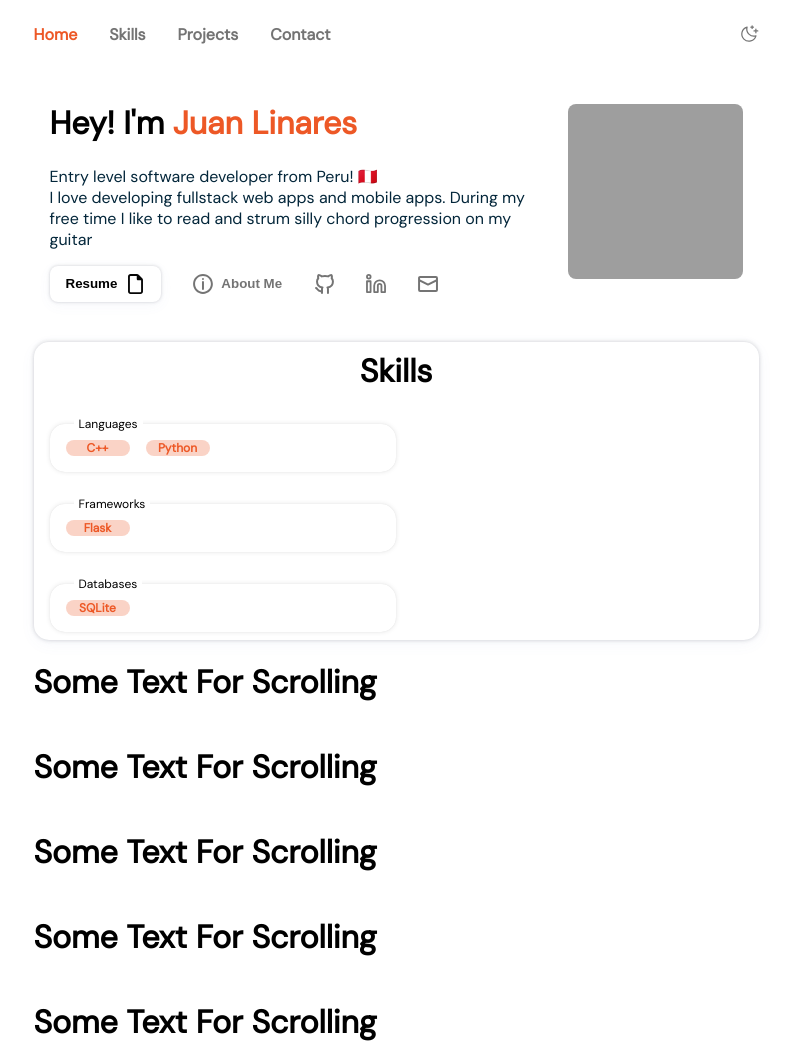
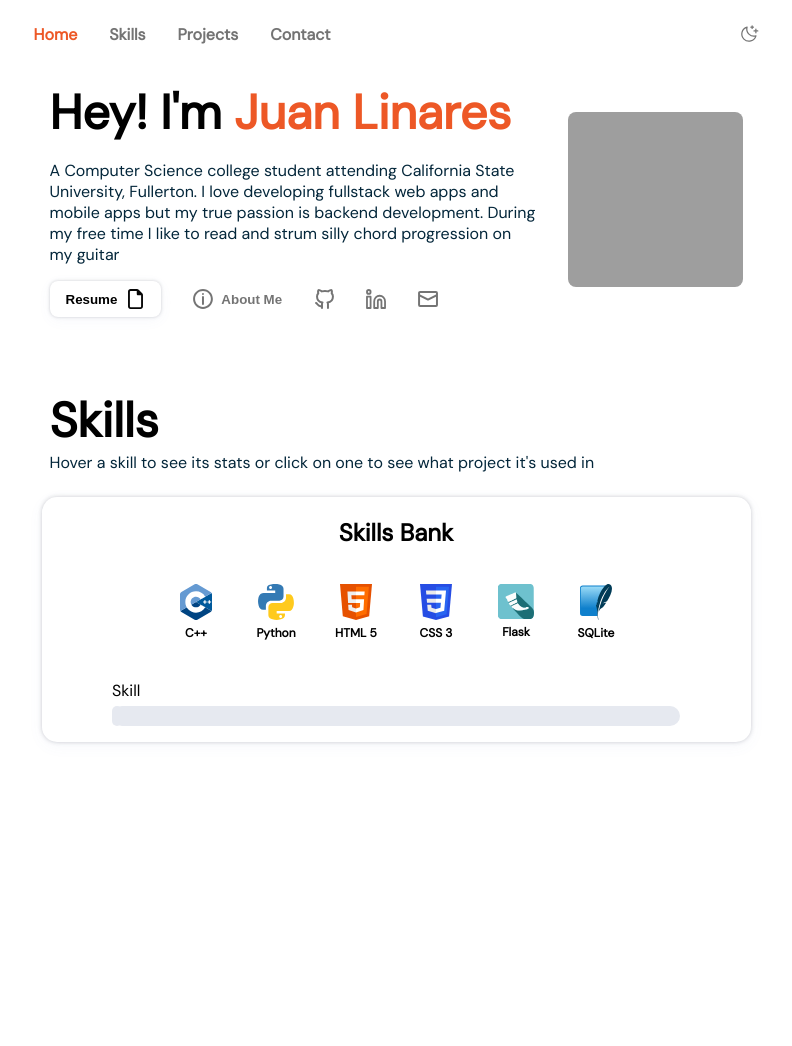
Before and after one commit to jlinares12/Portfolio-Website, a plain HTML site: page index.html in a window 1280 px wide. Shown: the top 1046 px of the page, without its empty margins (244-1036 px from the left). Drawn offline with Linux system fonts and the light colour scheme; grey boxes are pictures that could not be loaded.

Commit message:
Created the skills bank and the hover animation for the skill bar, I included the directory with all the skill logos.

```diff
--- a/index.css
+++ b/index.css
@@ -4,11 +4,12 @@
     --svg-height: 20px; /* Standard height for all SVGs */
     --svg-skills-width: 36px;
     --svg-skills-height: 36px;
+    --skills-pill-width: 50px;
+    --skills-pill-height: 50px;
     --hue-color: 15;
 
     /*------------------ Text Colors ------------------*/
     --accent-color: hsl(var(--hue-color), 85%, 54%);
-    --skills-pill-color: hsl(var(--hue-color), 85%, 88%);
     --filter-accent-color: invert(45%) sepia(94%) saturate(2725%) hue-rotate(346deg) brightness(96%) contrast(94%);
     --filter-primary-color: brightness(0) saturate(100%) invert(0%) sepia(97%) saturate(7482%) hue-rotate(36deg) brightness(97%) contrast(95%);
     --filter-secondary-color: brightness(0) saturate(100%) invert(48%) sepia(0%) saturate(0%) hue-rotate(172deg) brightness(92%) contrast(77%);;
@@ -17,12 +18,14 @@
     --third-color: #747474;
     --email-body-color: red;
     --bk-color: #FFFF;
+    --muted-bk-color: rgba(230, 233, 240);
     --header-color:hsla(0, 0%, 100%, 0.5);
 }
 
 body.dark {
     --bk-hue: 202;
-    --bk-color: hsl(202, 90%, 12%);
+    --bk-color: rgb(3, 38, 58);
+    --muted-bk-color: rgba(0, 20, 31, 0.25);
     --header-color:hsl(var(--bk-hue), 90%, 12%, 0.5);
     --primary-color: hsl(0, 0%, 100%);
     --secondary-color: #84cbdf;
@@ -140,12 +143,14 @@ header {
 
 h1 {
     position: relative;
+    font-size: 3rem;
+    margin: 0;
     color: var(--primary-color);
 }
 
 h1 .anchor {
     position: absolute;
-    top: -125px;
+    top: -85px;
 }
 
 .h1-accent {
@@ -316,91 +321,95 @@ p {
 }
 
 .card {
-    margin-top: 2rem;
     border-radius: 15px;
+    background-color: var(--bk-color);
     box-shadow: rgba(67, 71, 85, 0.27) 0px 0px 0.25em, rgba(90, 125, 188, 0.05) 0px 0.25em 1em;
 }
 
-.skills.card {
-    display: flex;
-    flex-direction: column;
-    gap: 2rem;
+.title {
+    text-align: start;
+    margin: 4rem 1rem 1rem;
 }
 
-.skills-title {
-    text-align: center;
+.title p {
     margin: 0;
-    padding:0.5rem 1rem 0 1rem;
 }
 
-.skills-logos {
-    display: flex;
-    flex-direction: row;
-    align-items: center;
-    justify-content: center;
-    gap: 2rem;
+.skills-inner-title {
+    text-align: center;
+    color: var(--primary-color);
 }
 
 .skills-logo {
     max-width: var(--svg-skills-width);
     max-height: var(--svg-skills-height);
-    object-fit: contain;
-}
-
-.skills.card-content {
-    display: flex;
-    flex-direction: row;
-    padding:0 1rem 0.5rem 1rem;
+    object-fit: fill;
 }
 
 .skills-container {
-    display: flex;
-    flex-direction: column;
-    width: 50%;
     gap: 2rem;
+    margin: 0.5rem;
+    padding: 0;
 }
 
-.skill-row {
-    position: relative;
+.skills-container-wrapper {
     display: flex;
-    flex-direction: row;
-    padding: 1rem 0;
-    box-shadow:
-        0 0 5px 0 hsl(from var(--primary-color) h s l / 10%),
-        0 0 1px 0 hsl(from var(--primary-color) h s l / 10%);
-    border-radius: 15px;
-}
-
-.skill-row > label {
-    position: absolute;
-    top: -0.5rem;
-    z-index: 1;
-    left: 2em;
-    font-size: 12px;
-    background-color: var(--bk-color);
-    color: var(--primary-color);
-    padding: 0 5px;
+    flex-wrap: wrap;
+    justify-content: center;
+    padding: 1rem;
+    gap: 2rem;
 }
 
 .skills-logo-pill {
     justify-content: center;
     align-items: center;
     text-align: center;
-    width: 4rem;
-    background-color: var(--skills-pill-color);
+    width: 3rem;
+    height: 4rem;
     border-radius: 50px;
-    margin-left: 1rem;
 }
 
 .skills-logo-pill p {
     font-weight: bold;
     font-size: 12px;
     margin: 0;
-    color: var(--accent-color);
+    color: var(--primary-color);
 }
 
-.stats {
-    width: 50%;
+.stats-container {
+    max-width: 600px;
+    margin: 0 auto;
+}
+
+.skill-item {
+    padding: 1rem;
+}
+
+.skill-header {
+    display: flex;
+    justify-content: space-between;
+    margin-bottom: 5px;
+    color: var(--primary-color);
+}
+
+.container {
+    height: 20px;
+    background-color: var(--muted-bk-color);
+    border-radius: 10px;
+    width: 100%;
+}
+
+.stat {
+    text-align: right;
+    padding-right: 10px;
+    color: white;
+    font-weight: bold;
+    font-size: 12px;
+    line-height: 20px;
+    border-radius: 10px;
+    width: 0%;
+    background-color: var(--muted-bk-color);
+    transition: width 0.5s ease-in-out;
 }
 
 @media (max-width:610px) {
--- a/index.html
+++ b/index.html
@@ -41,11 +41,11 @@
         </a>
     </div>
     <main>
-        <div class="home">
+        <hero class="home">
             <div class="home-content">
                 <h1><span id="home" class="anchor"></span>Hey! I'm <span class="h1-accent">Juan Linares</span></h1>
-                <p>Entry level software developer from Peru! 🇵🇪<br>
-                I love developing fullstack web apps and mobile apps.
+                <p>A Computer Science college student attending California State University, Fullerton.
+                I love developing fullstack web apps and mobile apps but my true passion is backend development.
                 During my free time I like to read and strum silly chord progression on my guitar</p>
                 <div class="socials">
                     <a href="files/Resume.pdf" target="_blank">
@@ -74,7 +74,8 @@
             <div class="selfie-container">
                 <img class="selfie" src="imgs/selfie.jpeg">
             </div>
-        </div>
+        </hero>
+
         <div id="myModal" class="modal">
 
             <!-- Modal content -->
@@ -93,63 +94,88 @@
             </div>
         </div>
 
-        <div class="skills card">
-            <h1 class="skills-title"><span id="skills" class="anchor"></span>Skills</h1>
-            <div class="skills card-content">
-                <div class="skills-container">
-                    <div class="skill-row languages">
-                        <label>Languages</label>
+        <div class="skills title">
+            <h1><span id="skills" class="anchor"></span>Skills</h1>
+            <p>Hover a skill to see its stats or click on one to see what project it's used in</p>
+        </div>
+
+        <div class="skills-container card">
+            <h2 class="skills-inner-title">Skills Bank</h2>
+            <div class="skills-container-wrapper">
                 <div class="skills-logo-pill lang">
+                    <a id="cpp" onmouseenter="updateStat(this)" onmouseleave="updateStatRemove()">
+                        <img class="skills-logo" src="/logos/skills/cpp.svg">
                         <p>C++</p>
+                    </a>
                 </div>
                 <div class="skills-logo-pill lang">
+                    <a id="python" onmouseenter="updateStat(this)" onmouseleave="updateStatRemove()">
+                        <img class="skills-logo" src="/logos/skills/python.svg">
                         <p>Python</p>
+                    </a>
+                </div>
+                <div class="skills-logo-pill lang">
+                    <a id="html" onmouseenter="updateStat(this)" onmouseleave="updateStatRemove()">
+                        <img class="skills-logo" src="/logos/skills/html5.svg">
+                        <p>HTML 5</p>
+                    </a>
+                </div>
+                <div class="skills-logo-pill lang">
+                    <a id="css" onmouseenter="updateStat(this)" onmouseleave="updateStatRemove()">
+                        <img class="skills-logo" src="/logos/skills/css3.svg">
+                        <p>CSS 3</p>
+                    </a>
+                </div>
+                <div class="skills-logo-pill lang">
+                    <a id="flask" onmouseenter="updateStat(this)" onmouseleave="updateStatRemove()">
+                        <img class="skills-logo" src="/logos/skills/flask.svg">
+                        <p>Flask</p>
+                    </a>
+                </div>
+                <div class="skills-logo-pill lang">
+                    <a id="sqlite" onmouseenter="updateStat(this)" onmouseleave="updateStatRemove()">
+                        <img class="skills-logo" src="/logos/skills/sqlite.svg">
+                        <p>SQLite</p>
+                    </a>
                 </div>
             </div>
-                    <div class="skill-row frameworks">
-                        <label>Frameworks</label>
-                        <div class="skills-logo-pill frame">
-                            <p>Flask</p>
+
+            <div class="stats-container">
+                <div class="skill-item">
+                    <div class="skill-header">
+                        <span id="bar-title">Skill</span>
                     </div>
-                    </div>
-                    <div class="skill-row databases">
-                        <label>Databases</label>
-                        <div class="skills-logo-pill db">
-                            <p>SQLite</p>
-                        </div>
-                    </div>
-                </div>
-                <div class="stats">
-                    <div class="years">
-
+                    <div class="container">
+                        <div class="stat">&nbsp;</div>
                     </div>
                 </div>
             </div>
         </div>
-        <h1>Some Text For Scrolling</h1>
-        <h1>Some Text For Scrolling</h1>
-        <h1>Some Text For Scrolling</h1>
-        <h1>Some Text For Scrolling</h1>
-        <h1>Some Text For Scrolling</h1>
-        <h1>Some Text For Scrolling</h1>
-        <h1>Some Text For Scrolling</h1>
-        <h1>Some Text For Scrolling</h1>
-        <h1>Some Text For Scrolling</h1>
-        <h1>Some Text For Scrolling</h1>
-        <h1>Some Text For Scrolling</h1>
-        <h1>Some Text For Scrolling</h1>
-        <h1>Some Text For Scrolling</h1>
-        <h1>Some Text For Scrolling</h1>
-        <h1>Some Text For Scrolling</h1>
-        <h1>Some Text For Scrolling</h1>
-        <h1>Some Text For Scrolling</h1>
-        <h1>Some Text For Scrolling</h1>
-        <h1>Some Text For Scrolling</h1>
-        <h1>Some Text For Scrolling</h1>
+        <h1>&nbsp;</h1>
+        <h1>&nbsp;</h1>
+        <h1>&nbsp;</h1>
+        <h1>&nbsp;</h1>
+        <h1>&nbsp;</h1>
+        <h1>&nbsp;</h1>
+        <h1>&nbsp;</h1>
+        <h1>&nbsp;</h1>
+        <h1>&nbsp;</h1>
+        <h1>&nbsp;</h1>
+        <h1>&nbsp;</h1>
+        <h1>&nbsp;</h1>
+        <h1>&nbsp;</h1>
+        <h1>&nbsp;</h1>
+        <h1>&nbsp;</h1>
+        <h1>&nbsp;</h1>
+        <h1>&nbsp;</h1>
+        <h1>&nbsp;</h1>
+        <h1>&nbsp;</h1>
+        <h1>&nbsp;</h1>
     </main>
     <script src="js/navUpdate.js"></script>
     <script src="js/scrollAnimation.js"></script>
     <script src="js/darkTheme.js"></script>
     <script src="js/modalView.js"></script>
+    <script src="js/statsUpdate.js"></script>
 </body>
 </html>
--- a/js/scrollAnimation.js
+++ b/js/scrollAnimation.js
@@ -7,7 +7,7 @@ function scrollFunction() {
     }
 
     let sidebar = document.getElementById('sidebar');
-    var skillsSection = document.querySelector('.skills');
+    var skillsSection = document.querySelector('.skills.title');
 
     if (skillsSection) {
         var top = skillsSection.getBoundingClientRect().top + 90;
--- /dev/null
+++ b/js/statsUpdate.js
@@ -0,0 +1,41 @@
+var data ={
+    cpp: ["C++", "100%", "3 years"],
+    python: ["Python", "33.33%", "1 year"],
+    html: ["HTML", "66.66%", "2 years"],
+    css: ["CSS", "66.66%", "2 years"],
+    flask: ["Flask", "33.33%", "1 year"],
+    sqlite: ["SQLite", "33.33%", "1 year"]
+}
+
+var title = document.querySelector('#bar-title');
+var stat = document.querySelector(".stat");
+let currentSkillId = null;
+
+function updateStat(e) {
+    let skillId = e.closest('a').id;
+    currentSkillId = skillId;
+
+    stat.innerHTML = "&nbsp;";
+    stat.style.backgroundColor = "var(--accent-color)";
+    stat.style.width = data[skillId][1];
+    title.innerHTML = data[skillId][0];
+
+    setTimeout(() => {
+        if (currentSkillId === skillId) {
+            stat.innerHTML = data[skillId][2];
+        }
+    }, 250);
+}
+
+function updateStatRemove() {
+    currentSkillId = null;
+    title.innerHTML = "Skill";
+    stat.style.width = "0%";
+    stat.innerHTML = "&nbsp;";
+
+    setTimeout(() => {
+        if (!currentSkillId) {
+            stat.innerHTML = '';
+        }
+    }, 450);
+}
```
Also changed, not shown: logos/skills/cpp.svg (added), logos/skills/css3.svg (added), logos/skills/flask.svg (added), logos/skills/html5.svg (added), logos/skills/python.svg (added), logos/skills/sqlite.svg (added). Lines whose indentation alone changed are shown as unchanged.
